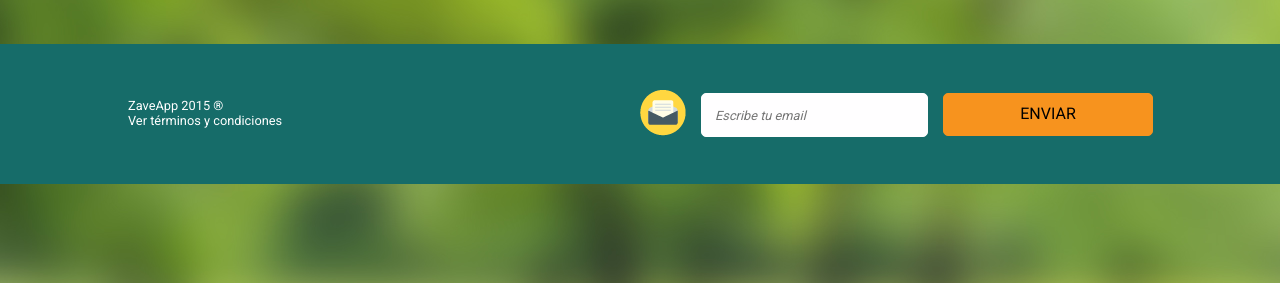
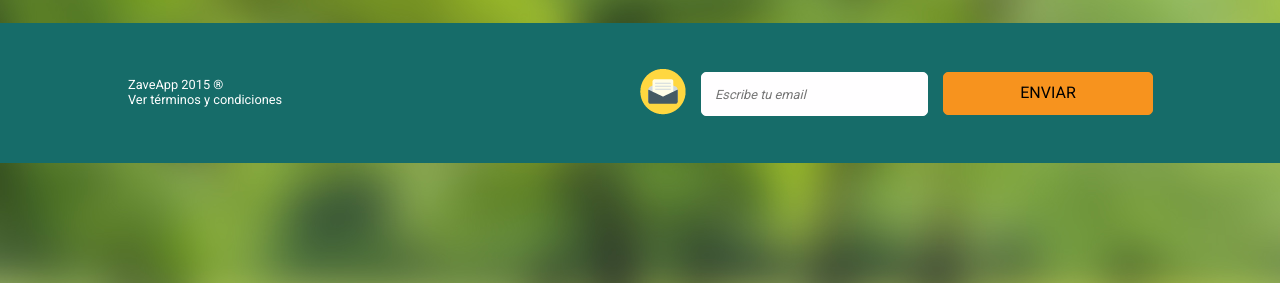
Before and after one commit to cristinarojas/exam, a website: page index.html in a window 1280 px wide. Shown: the part 517-800 px from the top of the page. Drawn offline with nearby package versions, Linux system fonts and the light colour scheme.

Commit message:
Fixing container height

```diff
--- a/css/style.css
+++ b/css/style.css
@@ -39,7 +39,9 @@ body {
     position: relative;
     z-index: 1;
     width: 100%;
-    height: 561px;
+    height: auto;
+    min-height: 100%;
+    margin: 0 auto -260px;
 }
 
 .content-left {
```
